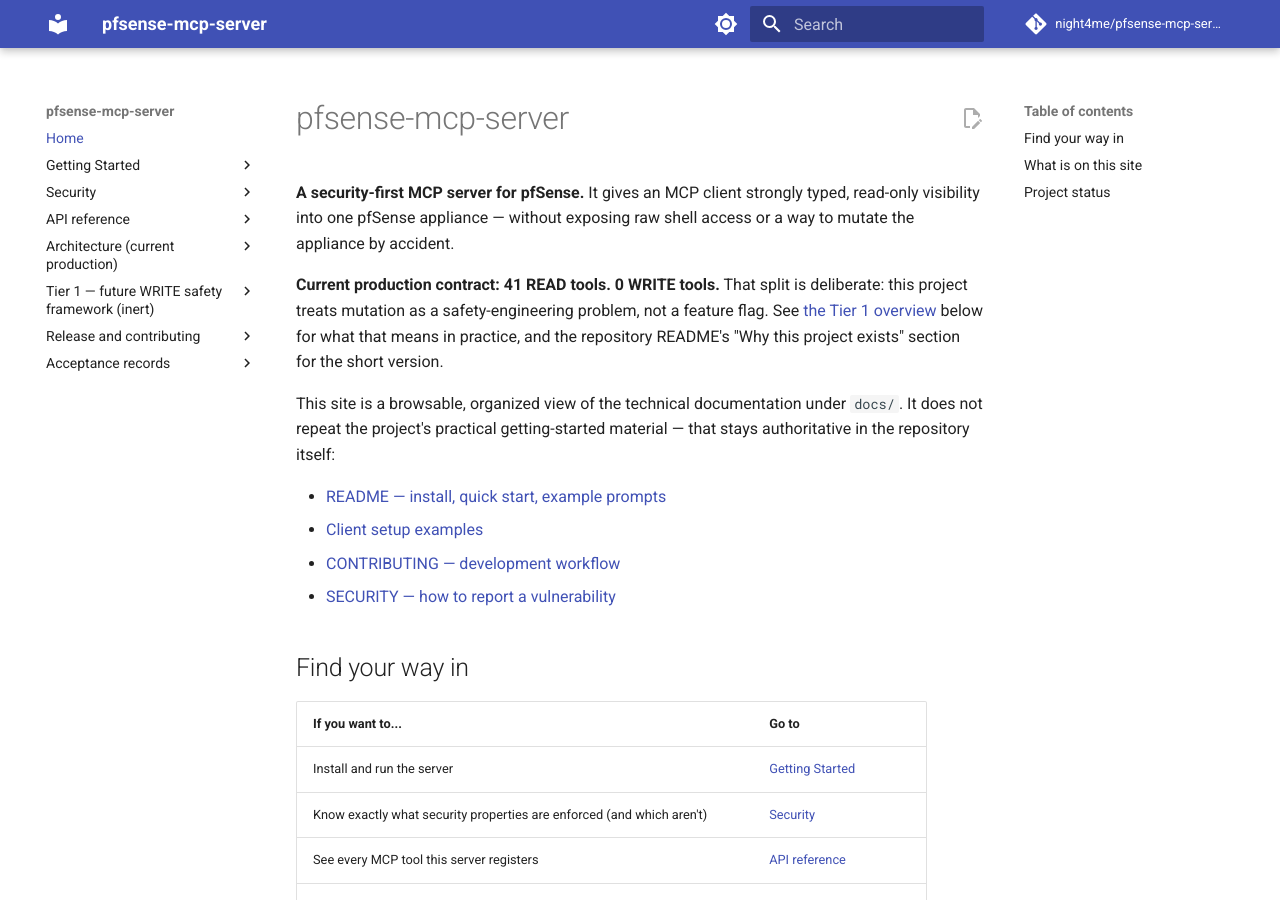
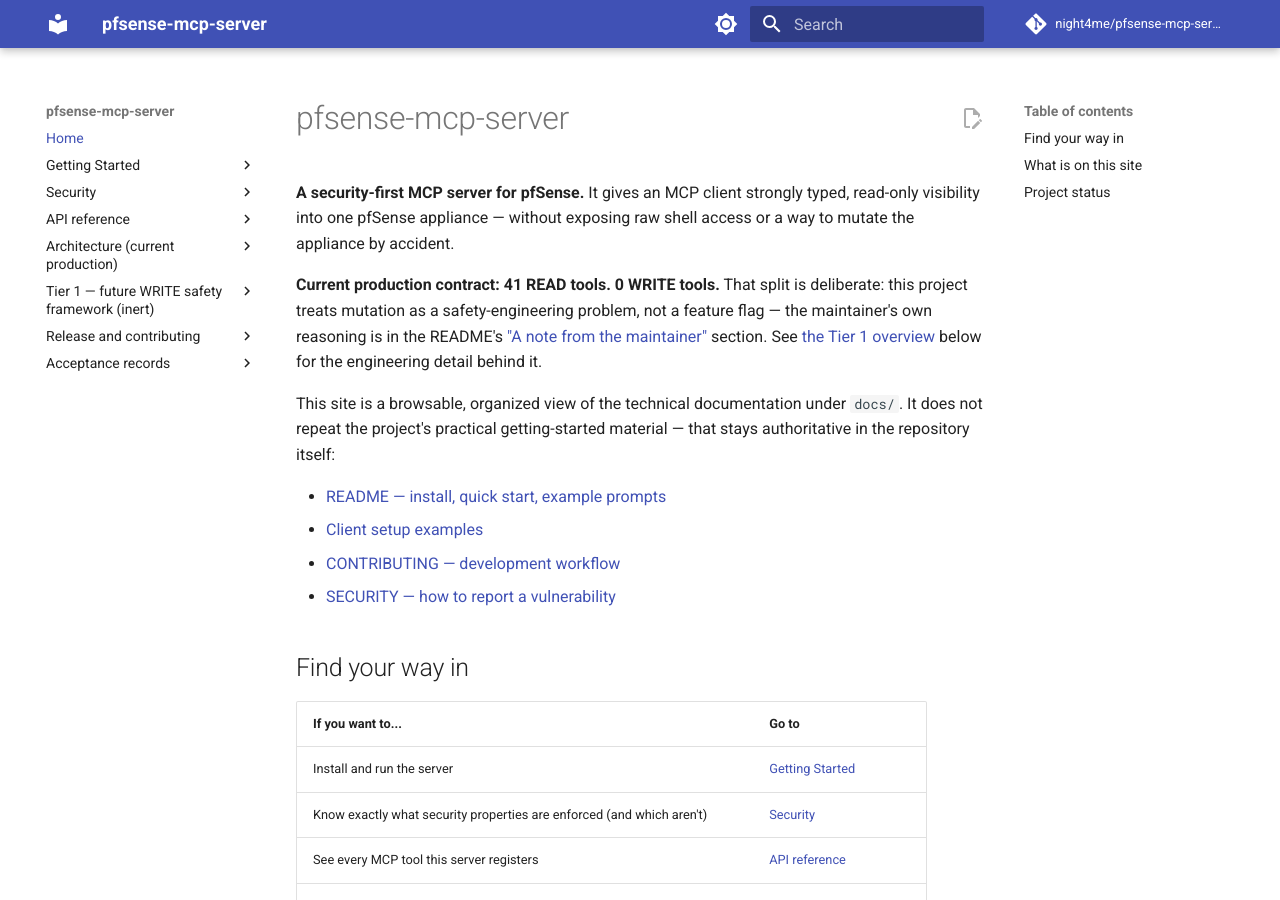
Before and after one commit to night4me/pfsense-mcp-server, an MkDocs documentation site: the page built from docs/index.md, in a window 1280 px wide and 900 px high. Built offline with MkDocs 1.6.1 and Material for MkDocs 9.7.7, drawn with Linux system fonts in a browser that asks for light colours; comment, search, counter and statistics services are not loaded.

Commit message:
docs(readme): add maintainer's personal note on the READ-only design choice
Owner-directed addition: a short, explicitly first-person statement of
the maintainer's own design philosophy and risk assessment for why this
project deliberately started READ-only, distinct from the "Why this
project exists" section's more impersonal engineering framing right
above it.

Canonical version lives in README.md ("A note from the maintainer",
right after "Why this project exists"); docs/index.md carries a one-line
summary linking back to it rather than duplicating the text.

Deliberately does not name or characterize any competing project's
security posture -- the closest it comes is "other MCP servers for
pfSense expose mutation more directly, and that can be a perfectly
reasonable choice for a different threat model and different priorities
than mine," which states a difference without asserting anything about
another project's safety. No unverifiable claims about competitors.

make quick 10/10, make validate 19/19, make docs-build clean.

Co-Authored-By: Claude Sonnet 5 <noreply@anthropic.com>
Claude-Session: https://claude.ai/code/session_01LMwms7HssfMFZDdsMHNiDo

```diff
--- a/docs/index.md
+++ b/docs/index.md
@@ -6,10 +6,11 @@ exposing raw shell access or a way to mutate the appliance by accident.
 
 **Current production contract: 41 READ tools. 0 WRITE tools.** That split
 is deliberate: this project treats mutation as a safety-engineering
-problem, not a feature flag. See
-[the Tier 1 overview](TIER1_ARCHITECTURE.md) below for what that means in
-practice, and the repository README's "Why this project exists" section
-for the short version.
+problem, not a feature flag — the maintainer's own reasoning is in the
+README's
+["A note from the maintainer"](https://github.com/night4me/pfsense-mcp-server#a-note-from-the-maintainer)
+section. See [the Tier 1 overview](TIER1_ARCHITECTURE.md) below for the
+engineering detail behind it.
 
 This site is a browsable, organized view of the technical documentation
 under `docs/`. It does not repeat the project's practical
```
Also changed, not shown: README.md (+27 -0 lines).
